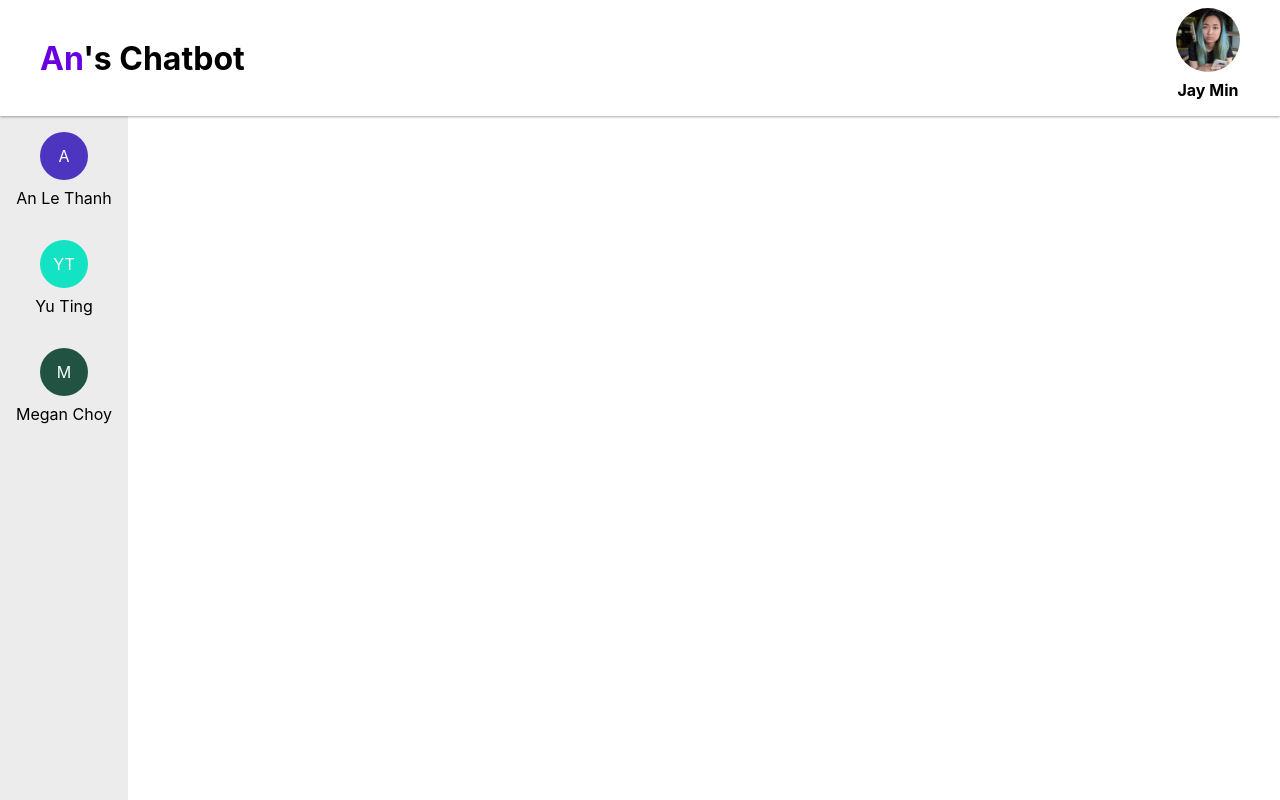
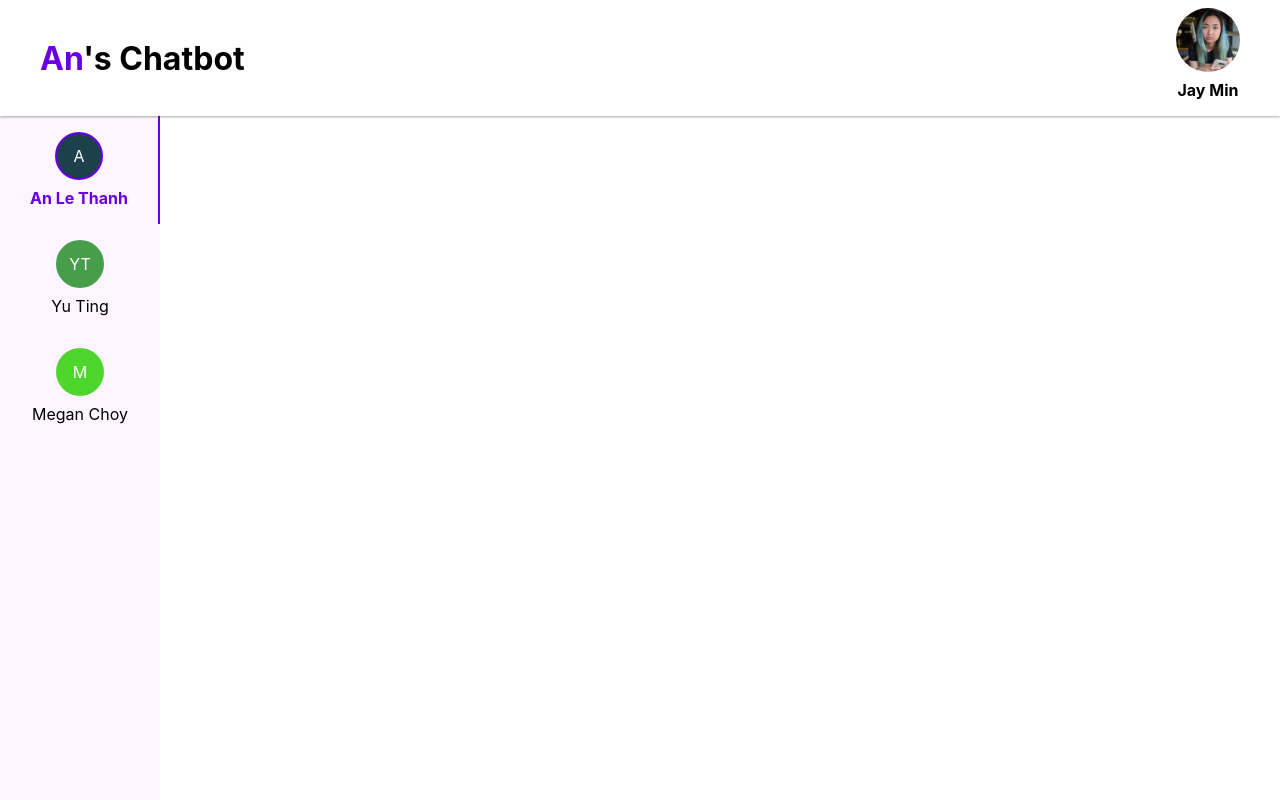
Before and after one commit to lethanhan97/chatbot-fe, a React (Create React App) app: page / in a window 1280 px wide. Built offline with nearby package versions, Linux system fonts and the light colour scheme.

Commit message:
finished side nav styling

```diff
--- a/src/core/components/SideNav.scss
+++ b/src/core/components/SideNav.scss
@@ -4,11 +4,16 @@
   background-color: $side-nav-bg;
   text-align: center;
   color: $side-nav-text;
-  width: fit-content;
+  width: 10rem;
   height: 100%;
 
   .side-nav-item-wrapper {
     padding: 1rem;
+    transition: opacity 0.2s;
+    &:hover {
+      cursor: pointer;
+      opacity: 0.8;
+    }
 
     div {
       height: 3rem;
@@ -23,4 +28,17 @@
       align-items: center;
     }
   }
+
+  .selected-wrapper {
+    border-right: 2px solid $primary-color;
+  }
+
+  .selected-avatar {
+    border: 2px solid $primary-color;
+  }
+
+  .selected-text {
+    color: $primary-color;
+    font-weight: bold;
+  }
 }
--- a/src/core/components/SideNav.tsx
+++ b/src/core/components/SideNav.tsx
@@ -1,7 +1,43 @@
+import { useEffect, useState } from 'react';
 import { getRandomColor } from '../utils';
 import './SideNav.scss';
 
+function SideNavItem({
+  item,
+  isSelected,
+  setSelectedItem,
+}: {
+  item: SideNavItem;
+  isSelected: boolean;
+  setSelectedItem: (id: number) => void;
+}) {
+  const [bgColor, setBgColor] = useState('#fff');
+  useEffect(() => {
+    setBgColor(getRandomColor());
+  }, []);
+
+  return (
+    <article
+      className={`side-nav-item-wrapper ${
+        isSelected ? 'selected-wrapper' : null
+      }`}
+      onClick={() => setSelectedItem(item.id)}
+    >
+      <div
+        style={{ backgroundColor: bgColor }}
+        className={isSelected ? 'selected-avatar' : ''}
+      >
+        {item.avatarText}
+      </div>
+      <label className={isSelected ? 'selected-text' : ''}>
+        {item.displayText}
+      </label>
+    </article>
+  );
+}
+
 function SideNav() {
+  const [selectedItem, setSelectedItem] = useState(1);
   const sideNavItems: SideNavItem[] = [
     {
       id: 1,
@@ -20,21 +56,15 @@ function SideNav() {
     },
   ];
 
-  const SideNavItem = ({ item }: { item: SideNavItem }) => {
-    const bgColor = getRandomColor();
-
-    return (
-      <article className="side-nav-item-wrapper">
-        <div style={{ backgroundColor: bgColor }}>{item.avatarText}</div>
-        <label>{item.displayText}</label>
-      </article>
-    );
-  };
-
   return (
     <section className="side-nav-wrapper">
       {sideNavItems.map((item, i) => (
-        <SideNavItem item={item} key={i} />
+        <SideNavItem
+          item={item}
+          isSelected={selectedItem === item.id}
+          setSelectedItem={setSelectedItem}
+          key={i}
+        />
       ))}
     </section>
   );
--- a/src/core/constants/colors.scss
+++ b/src/core/constants/colors.scss
@@ -1,3 +1,3 @@
 $primary-color: rgb(104, 1, 221);
-$side-nav-bg: rgb(236, 236, 236);
+$side-nav-bg: rgb(253, 245, 255);
 $side-nav-text: black;
```
